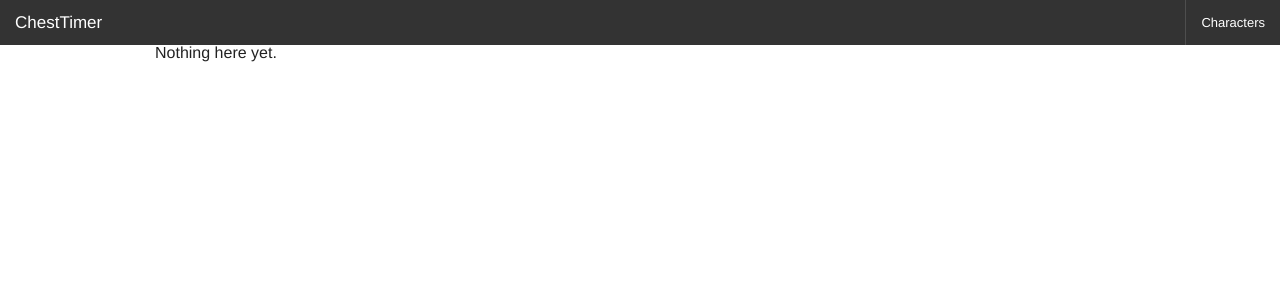
After one commit to jbiason/chesttimer, a Flask app: template chesttimer/templates/index.html in a window 1280 px wide. The commit adds this page. Shown: the top 300 px of the page. Run offline with Flask 2, Linux system fonts and the light colour scheme; the template is opened without the code that fills it, so the values that code supplies are empty; some libraries are stand-ins or nearby versions.

Commit message:
the index now shows something

```diff
--- a/chesttimer/templates/base.html
+++ b/chesttimer/templates/base.html
@@ -12,20 +12,33 @@
 	</head>
 
 	<body>
-		<nav class='top-bar'>
+		<nav class='top-bar' data-topbar>
 			<ul class='title-area'>
 				<li class='name'>
-					<hl><a href='/'>ChestTimer</a></hl>
+					{# fix the url with url_for #}
+					<h1><a href='/'>ChestTimer</a></h1>
 				</li>
 			</ul>
+
+			<section class='top-bar-section'>
+				<ul class='right'>
+					<li class='divider'></li>
+					<li>
+						<a href='#'>Characters</a>
+					</li>
+				</ul>
+			</section>
 		</nav>
 
 		{% block styles %}{% endblock %}
+
 		{% block content %}{% endblock %}
 
 		<script src="{{ url_for('static', filename='vendor/jquery.js') }}"></script>
 		<script src="{{ url_for('static', filename='foundation.min.js') }}"></script>
 
+		<script>$(document).foundation();</script>
+
 		{% block scripts %}{% endblock %}
 	</body>
 </html>
--- /dev/null
+++ b/chesttimer/templates/index.html
@@ -0,0 +1,9 @@
+{% extends "base.html" %}
+
+{% block content %}
+<div class='row'>
+	<div class='small-12 columns'>
+		Nothing here yet.
+	</div>
+</div>
+{% endblock content %}
```
Also changed, not shown: chesttimer/server.py (+7 -0 lines).
